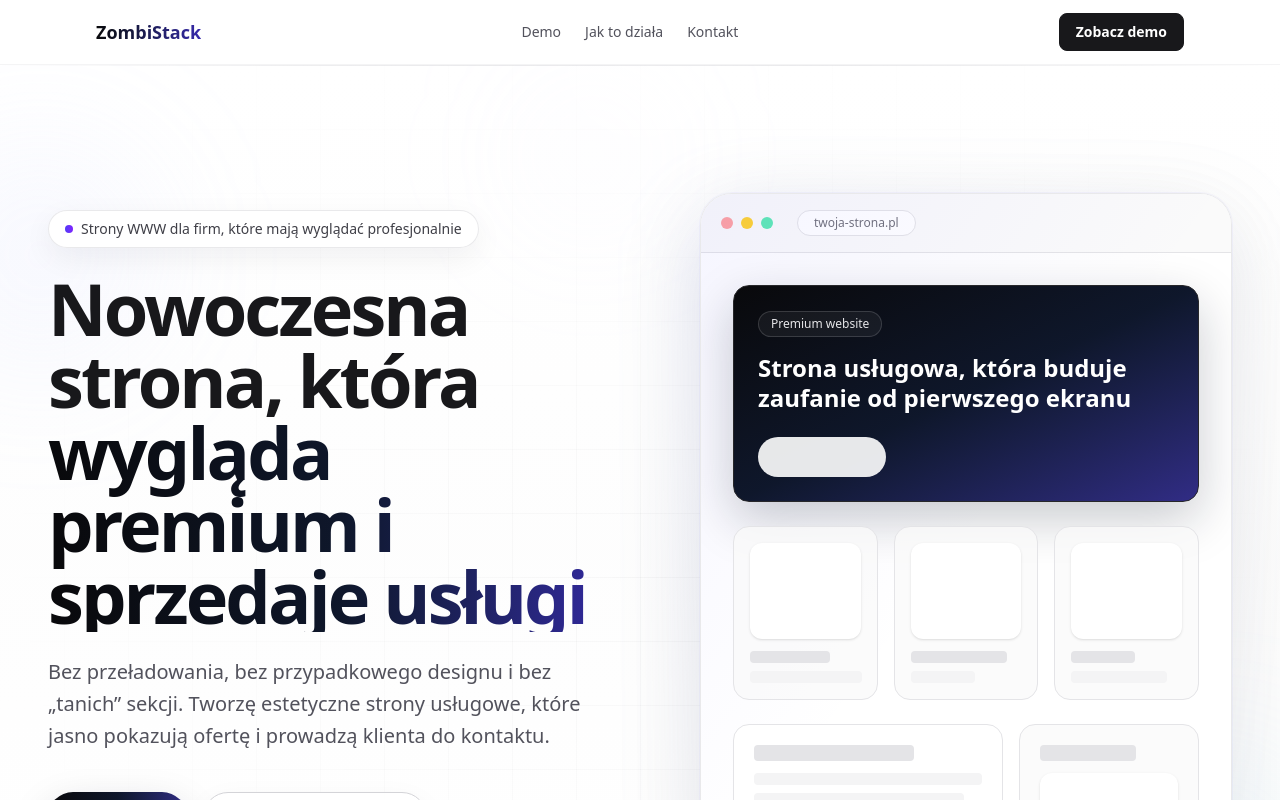
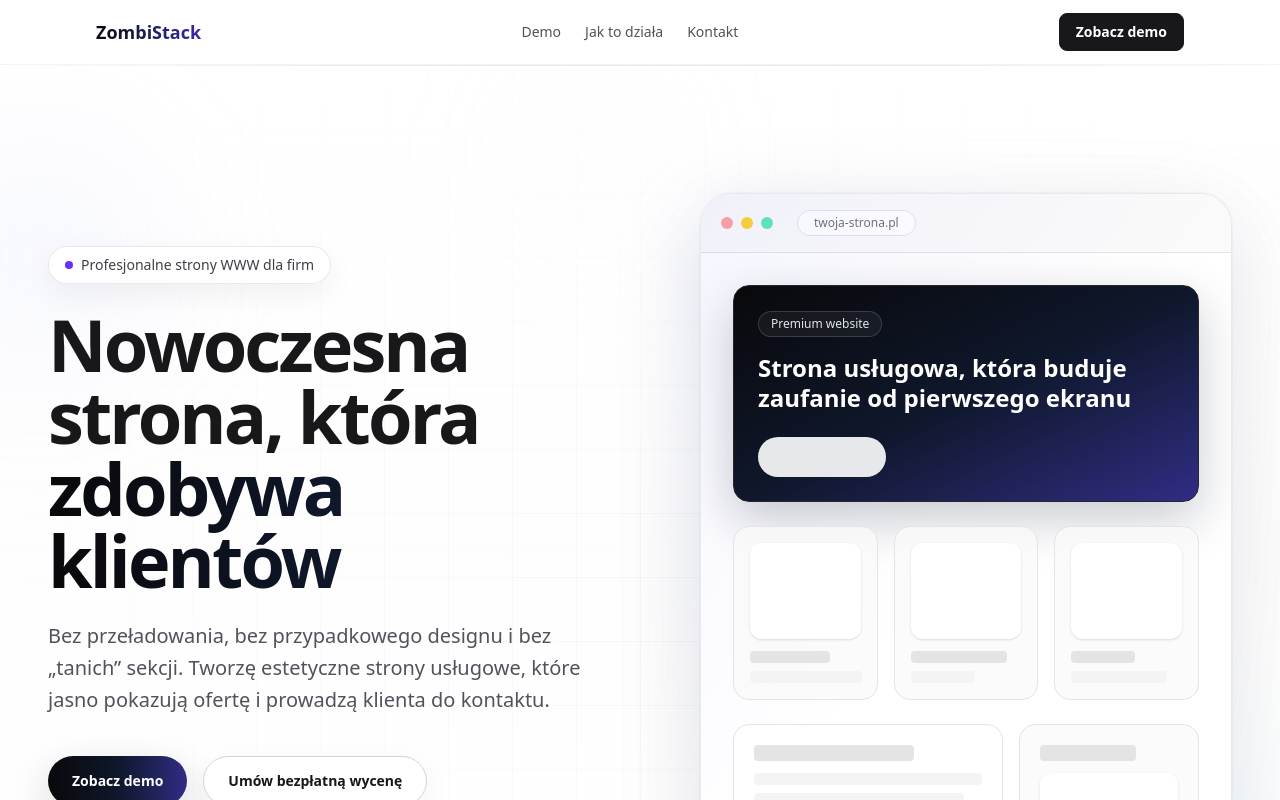
Before and after one commit to zombinator1/ZombiStackPortfolio, a Next.js app: page / in a window 1280 px wide. Shown: the top 800 px of the page. Built offline with nearby package versions, Linux system fonts and the light colour scheme; no server answers.

Commit message:
skróć treść hero

```diff
--- a/src/components/marketing/premium-hero.tsx
+++ b/src/components/marketing/premium-hero.tsx
@@ -29,7 +29,7 @@ function HeroBadge() {
   return (
     <div className="mb-6 inline-flex items-center gap-2 rounded-full border border-zinc-200/80 bg-white/90 px-4 py-2 text-sm font-medium text-zinc-700 shadow-[0_10px_30px_rgba(15,23,42,0.06)] backdrop-blur">
       <span className="inline-block h-2 w-2 rounded-full bg-gradient-to-r from-indigo-600 to-violet-600" />
-      Strony WWW dla firm, które mają wyglądać profesjonalnie
+      Profesjonalne strony WWW dla firm
     </div>
   );
 }
@@ -40,7 +40,7 @@ function HeroHeading() {
       <h1 className="max-w-4xl text-5xl font-semibold tracking-[-0.04em] text-zinc-900 sm:text-6xl lg:text-7xl">
         Nowoczesna strona, która
         <span className="block bg-gradient-to-r from-zinc-950 via-slate-900 to-indigo-800 bg-clip-text text-transparent">
-          wygląda premium i sprzedaje usługi
+          zdobywa klientów
         </span>
       </h1>
 
```
